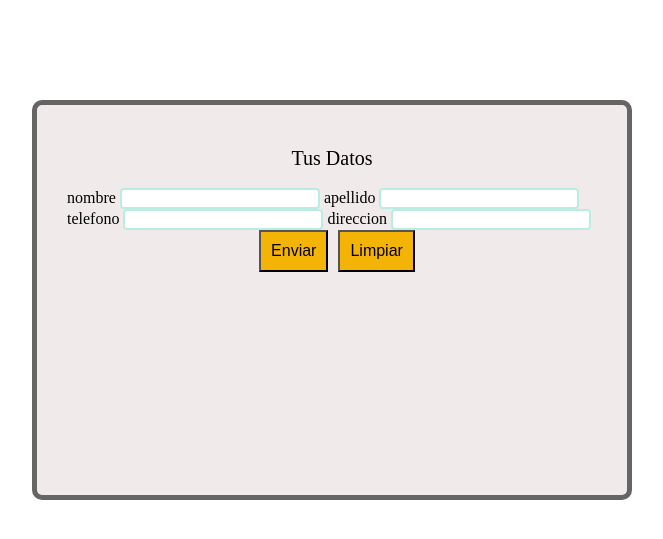
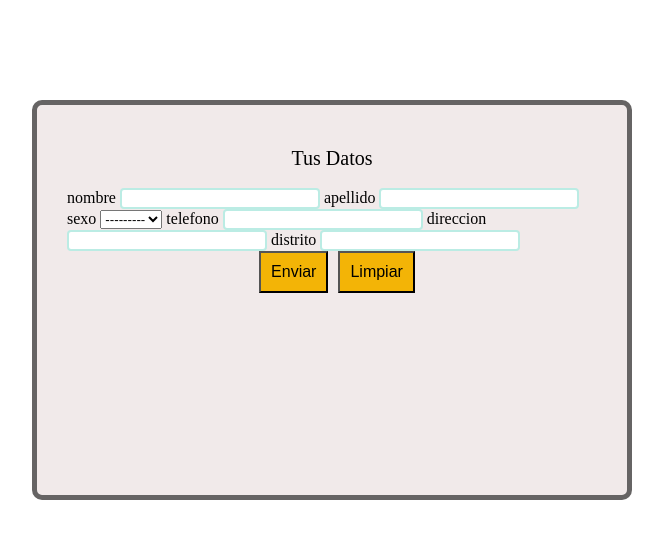
Before and after one commit to pzur/formulario_funcionando, a Django app: page /register_cliente/ in a window 1280 px wide. Shown: the top 539 px of the page, without its empty margins (308-971 px from the left). Run offline with Django 3.2, Linux system fonts and the light colour scheme.

Commit message:
se agrego mas parte en el formulario

```diff
--- a/perros/models.py
+++ b/perros/models.py
@@ -2,10 +2,13 @@ from django.db import models
 
 
 class Cliente(models.Model):
+    SEXO = (('V','Varon'),('M','Mujer'))
     nombre = models.CharField(max_length=200)
     apellido = models.CharField(max_length=200)
     telefono = models.CharField(max_length=15,null=True)
     direccion = models.CharField(max_length=15, null=True)
+    sexo = models.CharField(max_length=20,choices=SEXO,null=True)
+    distrito =models.CharField(max_length=200, null=True)
 
 
 
--- a/perros/templates/formulario.html
+++ b/perros/templates/formulario.html
@@ -16,8 +16,11 @@
         </div>
             nombre  {{form.nombre}}
             apellido {{form.apellido}}
+            sexo {{form.sexo}}
             telefono {{form.telefono}}
             direccion {{form.direccion}}
+            distrito {{form.distrito}}
+
             <div class="row">
                 <button type="submit" >Enviar</button>
                 <button type="reset">Limpiar</button>
```
Also changed, not shown: db.sqlite3, perros/migrations/0002_auto_20200219_1309.py (added).
